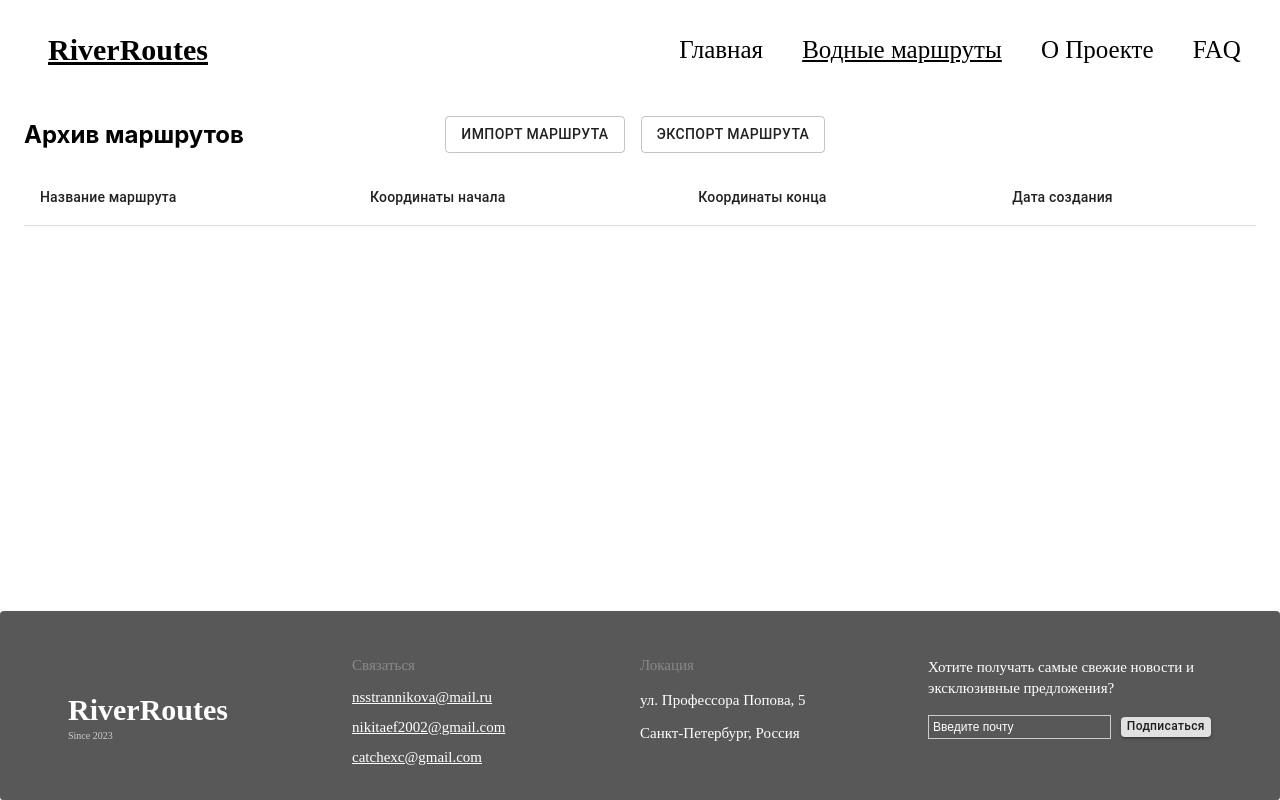
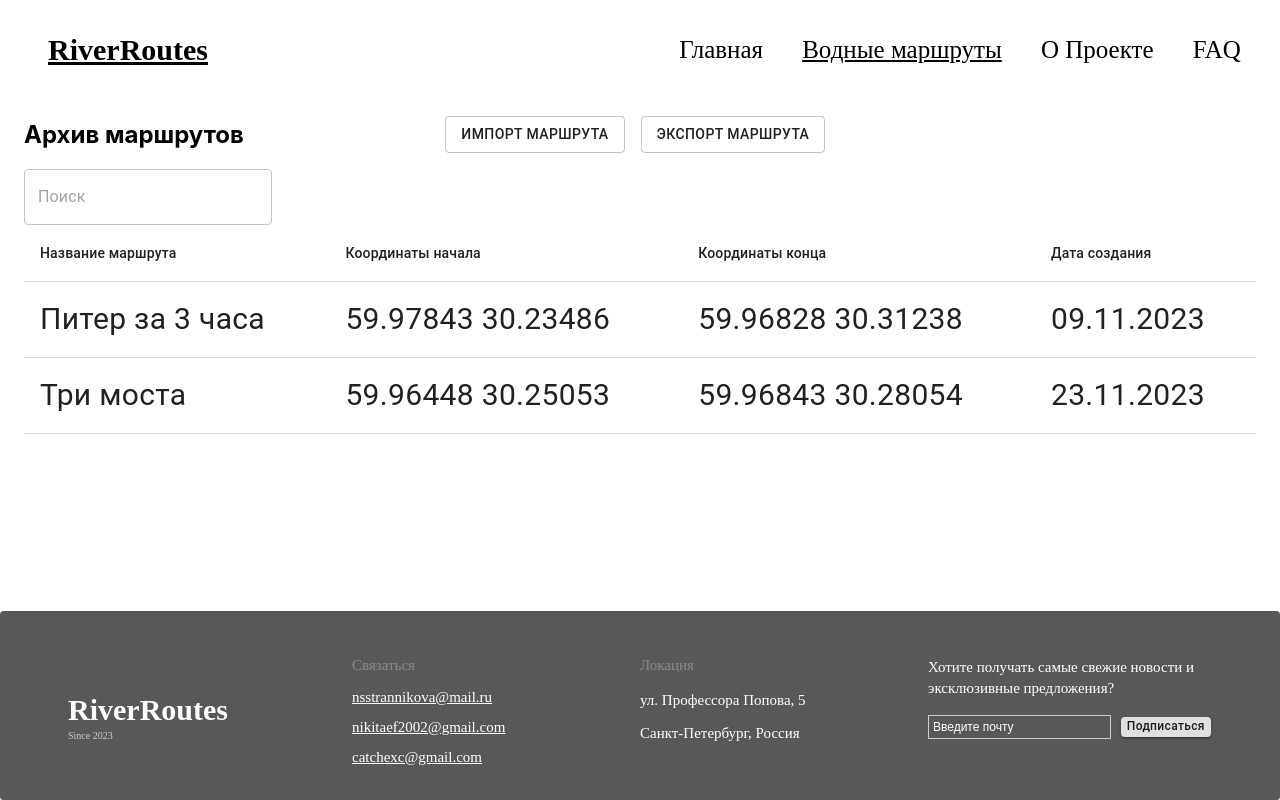
Before and after one commit to moevm/nosql2h23-river-routes, a React app in the folder frontend/river_routes_web_app/: page /archive in a window 1280 px wide. Built offline with nearby package versions, Linux system fonts and the light colour scheme.

Commit message:
fixed some errors

```diff
--- /dev/null
+++ b/frontend/river_routes_web_app/src/data/routes.json
@@ -0,0 +1,20 @@
+[{
+  "id": 1,
+  "name": "Питер за 3 часа",
+  "startLat": 59.97843,
+  "startLon": 30.23486,
+  "endLat": 59.96828,
+  "endLon": 30.31238,
+  "createAt": "09.11.2023",
+  "waterNodes": []
+},
+  {
+    "id": 2,
+    "name": "Три моста",
+    "startLat": 59.96448,
+    "startLon": 30.25053,
+    "endLat": 59.96843,
+    "endLon": 30.28054,
+    "createAt": "23.11.2023",
+    "waterNodes": []
+  }]
--- a/frontend/river_routes_web_app/src/view/RoutesArchive/RoutesArchive.tsx
+++ b/frontend/river_routes_web_app/src/view/RoutesArchive/RoutesArchive.tsx
@@ -1,5 +1,6 @@
-import React from "react";
+import React, { useState } from "react";
 import {
+  Box,
   Button,
   Container,
   Grid,
@@ -9,8 +10,12 @@ import {
   TableCell,
   TableHead,
   TableRow,
+  TextField,
 } from "@material-ui/core";
 import { Route } from "@src/store/route/routeTypes";
+import routes from "@src/data/routes.json";
+import { TextFields } from "@material-ui/icons";
+import { useDebounce } from "@src/utils/useDebounce";
 
 const useStyles = makeStyles((theme) => ({
   tableCell: {
@@ -19,13 +24,59 @@ const useStyles = makeStyles((theme) => ({
 }));
 
 export const RoutesArchive = () => {
-  const routes: Route[] = [];
+  const [allRoutes, setAllRoutes] = useState<Route[]>(JSON.parse(JSON.stringify(routes)));
   const classes = useStyles();
-  const onImportHandler = () => {
-    return false;
+  const [filterValue, setFilterValue] = useState("");
+  const debouncedFilterValue = useDebounce(filterValue, 200);
+  const onFilterChangeHandler = (e: any) => {
+    setFilterValue(e.target.value);
+  };
+
+  function uploadFile(): Promise<string> {
+    return new Promise((resolve, reject) => {
+      const input = document.createElement("input");
+      input.type = "file";
+
+      input.onchange = () => {
+        const file = input.files[0];
+
+        if (file) {
+          const reader = new FileReader();
+          reader.onload = (e) => {
+            const contents = e.target.result as string;
+            resolve(contents);
+          };
+          reader.onerror = (e) => {
+            reject(new Error("Failed to read file"));
+          };
+          reader.readAsText(file);
+        } else {
+          reject(new Error("No file selected"));
+        }
+      };
+
+      input.click();
+    });
+  }
+  const onImportHandler = async () => {
+    const newData: Route[] = JSON.parse(await uploadFile());
+    setAllRoutes((prevState) => prevState.concat(newData));
   };
 
   const onExportHandler = () => {
+    let blob = new Blob([JSON.stringify(allRoutes)], { type: "json" });
+
+    let a = document.createElement("a");
+    a.download = "data";
+    a.href = URL.createObjectURL(blob);
+    a.dataset.downloadurl = ["json", a.download, a.href].join(":");
+    a.style.display = "none";
+    document.body.appendChild(a);
+    a.click();
+    document.body.removeChild(a);
+    setTimeout(function () {
+      URL.revokeObjectURL(a.href);
+    }, 1500);
     return false;
   };
 
@@ -49,6 +100,11 @@ export const RoutesArchive = () => {
         </Grid>
       </section>
       <section>
+        <Box>
+          <TextField placeholder={"Поиск"} onChange={onFilterChangeHandler} variant={"outlined"}></TextField>
+        </Box>
+      </section>
+      <section>
         <Table>
           <TableHead>
             <TableCell>Название маршрута</TableCell>
@@ -57,8 +113,10 @@ export const RoutesArchive = () => {
             <TableCell>Дата создания</TableCell>
           </TableHead>
           <TableBody>
-            {routes.map((route) => (
-              <TableRow>
+            {allRoutes
+              .filter((elem) => elem.name.includes(debouncedFilterValue))
+              .map((route, number) => (
+                <TableRow key={number}>
                   <TableCell className={classes.tableCell}>{route.name}</TableCell>
                   <TableCell className={classes.tableCell}>
                     {route.startLat} {route.startLon}
--- a/frontend/river_routes_web_app/webpack.config.js
+++ b/frontend/river_routes_web_app/webpack.config.js
@@ -1,6 +1,7 @@
 const webpack = require("webpack");
 const path = require("path");
 const HtmlWebpackPlugin = require("html-webpack-plugin");
+const NodePolyfillPlugin = require("node-polyfill-webpack-plugin");
 module.exports = {
   mode: "development",
   entry: ["./src/index.tsx"],
@@ -37,13 +38,20 @@ module.exports = {
       },
     ],
   },
-  watch : true ,
+  watch: true,
   resolve: {
     extensions: [".*", ".js", ".jsx", ".ts", ".tsx"],
     alias: {
       "@src": path.resolve(__dirname, "src"),
     },
-    fallback: { timers: require.resolve("timers-browserify") },
+    fallback: {
+      timers: require.resolve("timers-browserify"),
+      fs: require.resolve("browserify-fs"),
+      // util: false,
+      // stream: false,
+      // buffer: false,
+      // path: false,
+    },
   },
   output: {
     path: path.resolve(__dirname, "dist"),
@@ -53,7 +61,9 @@ module.exports = {
   plugins: [
     new webpack.HotModuleReplacementPlugin(),
     new HtmlWebpackPlugin({ template: "./public/index.html", filename: "index.html", title: "Webpack App" }),
+    new NodePolyfillPlugin(),
   ],
+
   devServer: {
     static: path.resolve(__dirname, "dist"),
     hot: true,
```
Also changed, not shown: frontend/river_routes_web_app/package.json (+12 -0 lines), 1 other file (tests, documents, lock files or other folders). Lines whose indentation alone changed are shown as unchanged.
